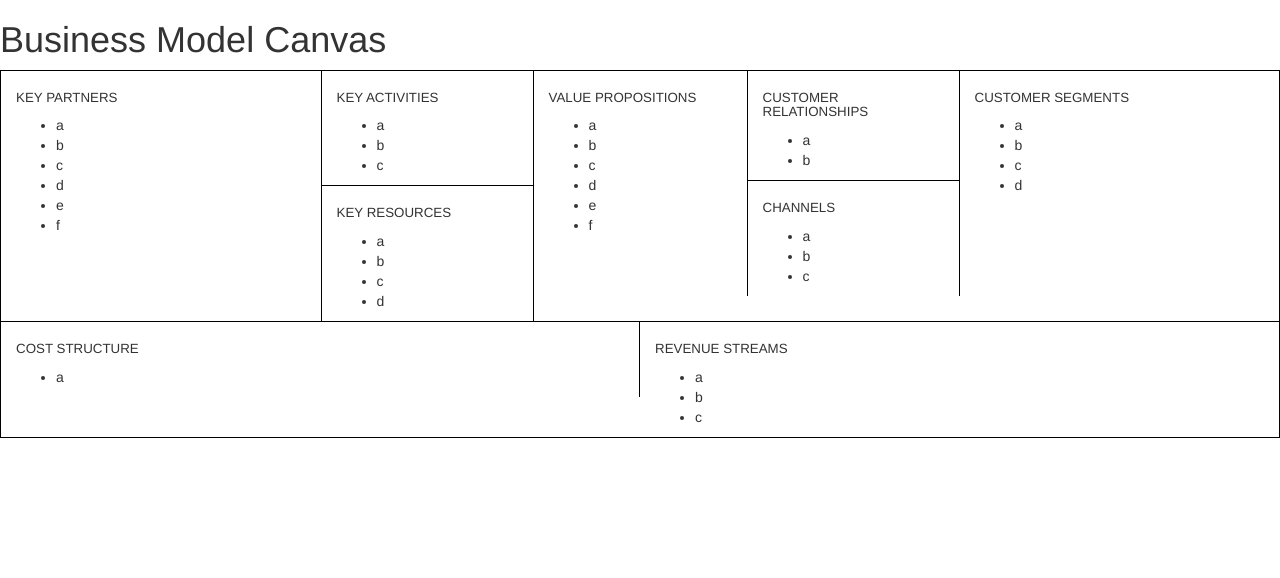
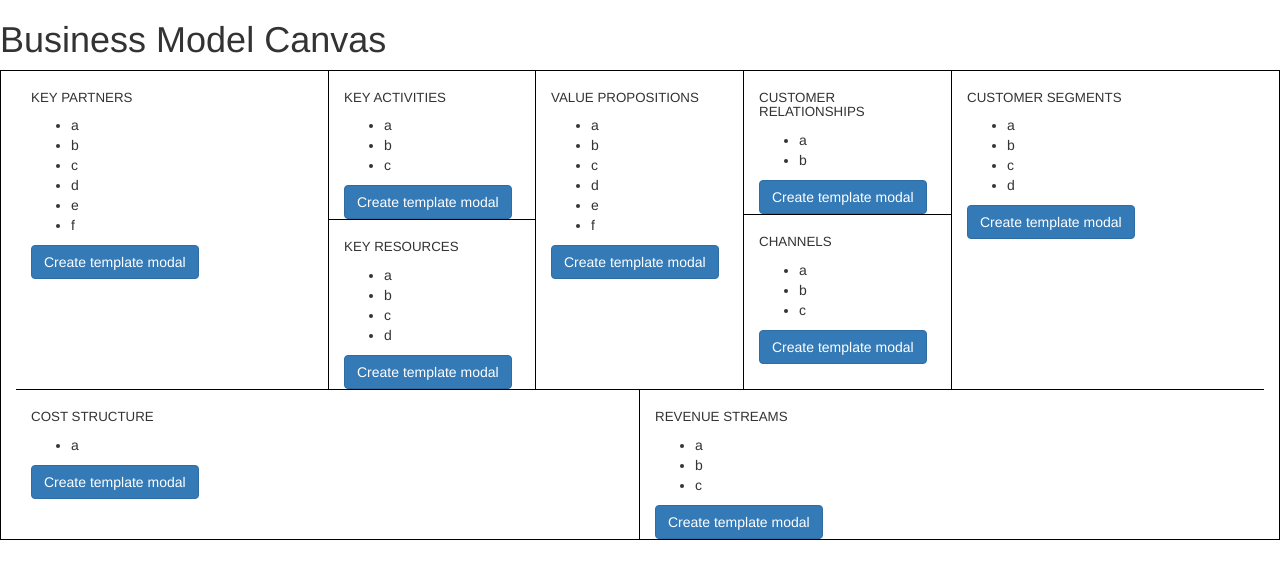
Before and after one commit to syron/businesstools, an Angular app: page / in a window 1280 px wide. Shown: the top 578 px of the page. Built offline with nearby package versions, Linux system fonts and the light colour scheme.

Commit message:
added modals and adjusted object model that is represented in the lists

```diff
--- a/src/app/app.component.css
+++ b/src/app/app.component.css
@@ -13,3 +13,13 @@
 .bt {
     border-top: 1px solid #000;
 }
+
+.is-table-row {
+    display: table;
+    width: 100%;
+}
+.is-table-row [class*="col-"] {
+    float: none;
+    display: table-cell;
+    vertical-align: top;
+}
--- a/src/app/app.component.html
+++ b/src/app/app.component.html
@@ -2,7 +2,7 @@
 
 <div class="container-fluid br bl bb bt">
 
-  <div class="row">
+  <div class="is-table-row">
 
     <!-- Key partners -->
     <div class="col-md-3">
@@ -28,7 +28,7 @@
 
     </div>
     <!-- Value propositions -->
-    <div class="col-md-2">
+    <div class="col-md-2 br">
 
       <div>
         <app-bmcitemlist [name]="'Value Propositions'" [tasks]="canvasData.valuePropositions"></app-bmcitemlist>
@@ -38,12 +38,12 @@
     <!-- Customer Relationships & Channels -->
     <div class="col-md-2 br">
 
-      <div class="row bb bl">
+      <div class="row bb">
         <div class="col-xs-12">
             <app-bmcitemlist [name]="'Customer Relationships'" [tasks]="canvasData.customerRelationships"></app-bmcitemlist>
         </div>
       </div>
-      <div class="row bl">
+      <div class="row ">
         <div class="col-xs-12">
           <app-bmcitemlist [name]="'Channels'" [tasks]="canvasData.channels"></app-bmcitemlist>
         </div>
@@ -60,7 +60,7 @@
     </div>
 
   </div>
-  <div class="row bt">
+  <div class="is-table-row bt">
 
     <!-- Cost structure -->
     <div class="col-md-6 br ">
--- a/src/app/app.component.ts
+++ b/src/app/app.component.ts
@@ -25,14 +25,14 @@ export class AppComponent {
   }
 
   mockData() {
-    this.canvasData.channels = ['a', 'b', 'c'];
-    this.canvasData.costStructure = ['a'];
-    this.canvasData.customerRelationships = ['a', 'b'];
-    this.canvasData.customerSegments = ['a', 'b', 'c', 'd'];
-    this.canvasData.keyActivities = ['a', 'b', 'c'];
-    this.canvasData.keyPartners = ['a', 'b', 'c', 'd', 'e', 'f'];
-    this.canvasData.keyResources = ['a', 'b', 'c', 'd'];
-    this.canvasData.revenueStreams = ['a', 'b', 'c'];
-    this.canvasData.valuePropositions = ['a', 'b', 'c', 'd', 'e', 'f'];
+    this.canvasData.channels = [ {title: 'a'}, {title: 'b' }, {title: 'c'}];
+    this.canvasData.costStructure = [{title: 'a'}];
+    this.canvasData.customerRelationships = [{title: 'a'}, {title: 'b' }];
+    this.canvasData.customerSegments = [{title: 'a'}, {title: 'b' }, {title: 'c'}, {title: 'd'}];
+    this.canvasData.keyActivities = [{title: 'a'}, {title: 'b' }, {title: 'c'}];
+    this.canvasData.keyPartners = [{title: 'a'}, {title: 'b' }, {title: 'c'}, {title: 'd'}, {title: 'e'}, {title: 'f'}];
+    this.canvasData.keyResources = [{title: 'a'}, {title: 'b' }, {title: 'c'}, {title: 'd'}];
+    this.canvasData.revenueStreams = [{title: 'a'}, {title: 'b' }, {title: 'c'}];
+    this.canvasData.valuePropositions = [{title: 'a'}, {title: 'b' }, {title: 'c'}, {title: 'd'}, {title: 'e'}, {title: 'f'}];
   }
 }
--- a/src/app/bmcitemlist/bmcitemlist.component.html
+++ b/src/app/bmcitemlist/bmcitemlist.component.html
@@ -1,5 +1,21 @@
 <h3>{{name}}</h3>
 
 <ul>
-  <li *ngFor="let task of tasks">{{task}}</li>
+  <li *ngFor="let task of tasks">{{task.title}}</li>
 </ul>
+
+
+
+<button type="button" class="btn btn-primary" (click)="openModal(template)">Create template modal</button>
+
+<ng-template #template>
+  <div class="modal-header">
+    <h4 class="modal-title pull-left">Modal</h4>
+    <button type="button" class="close pull-right" aria-label="Close" (click)="modalRef.hide()">
+      <span aria-hidden="true">&times;</span>
+    </button>
+  </div>
+  <div class="modal-body">
+    This is a modal.
+  </div>
+</ng-template>
--- a/src/app/bmcitemlist/bmcitemlist.component.ts
+++ b/src/app/bmcitemlist/bmcitemlist.component.ts
@@ -1,4 +1,7 @@
-import { Component, OnInit, Input } from '@angular/core';
+import { Component, OnInit, Input, TemplateRef } from '@angular/core';
+import { BsModalService } from 'ngx-bootstrap/modal';
+import { BsModalRef } from 'ngx-bootstrap/modal/bs-modal-ref.service';
+
 
 @Component({
   selector: 'app-bmcitemlist',
@@ -7,10 +10,15 @@ import { Component, OnInit, Input } from '@angular/core';
 })
 export class BmcitemlistComponent {
 
+  modalRef: BsModalRef;
+
   @Input() name: string;
   @Input() tasks: Array<string>;
 
-  constructor() { }
+  constructor(private modalService: BsModalService) {}
 
+  openModal(template: TemplateRef<any>) {
+    this.modalRef = this.modalService.show(template);
+  }
 
 }
```
